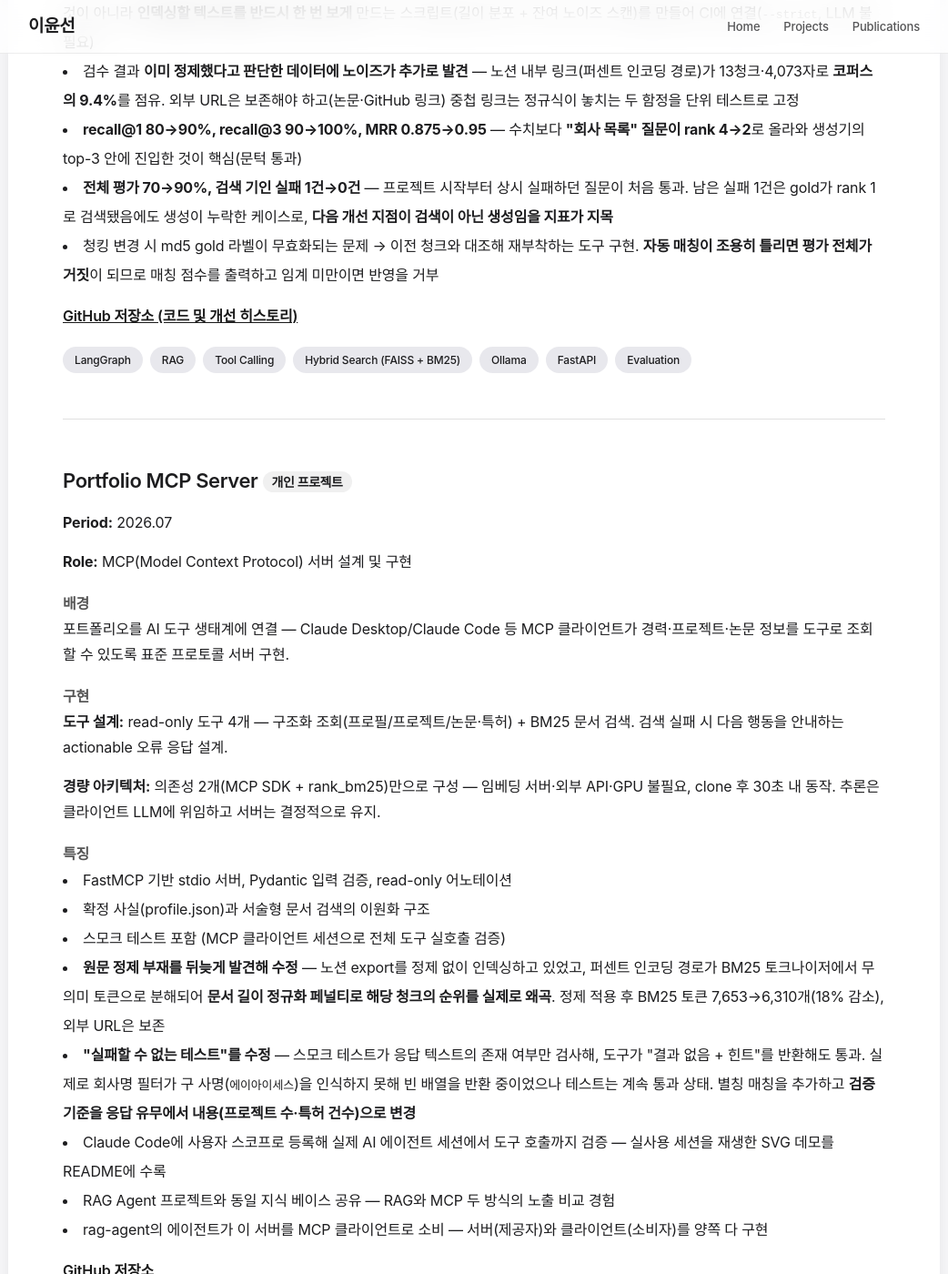
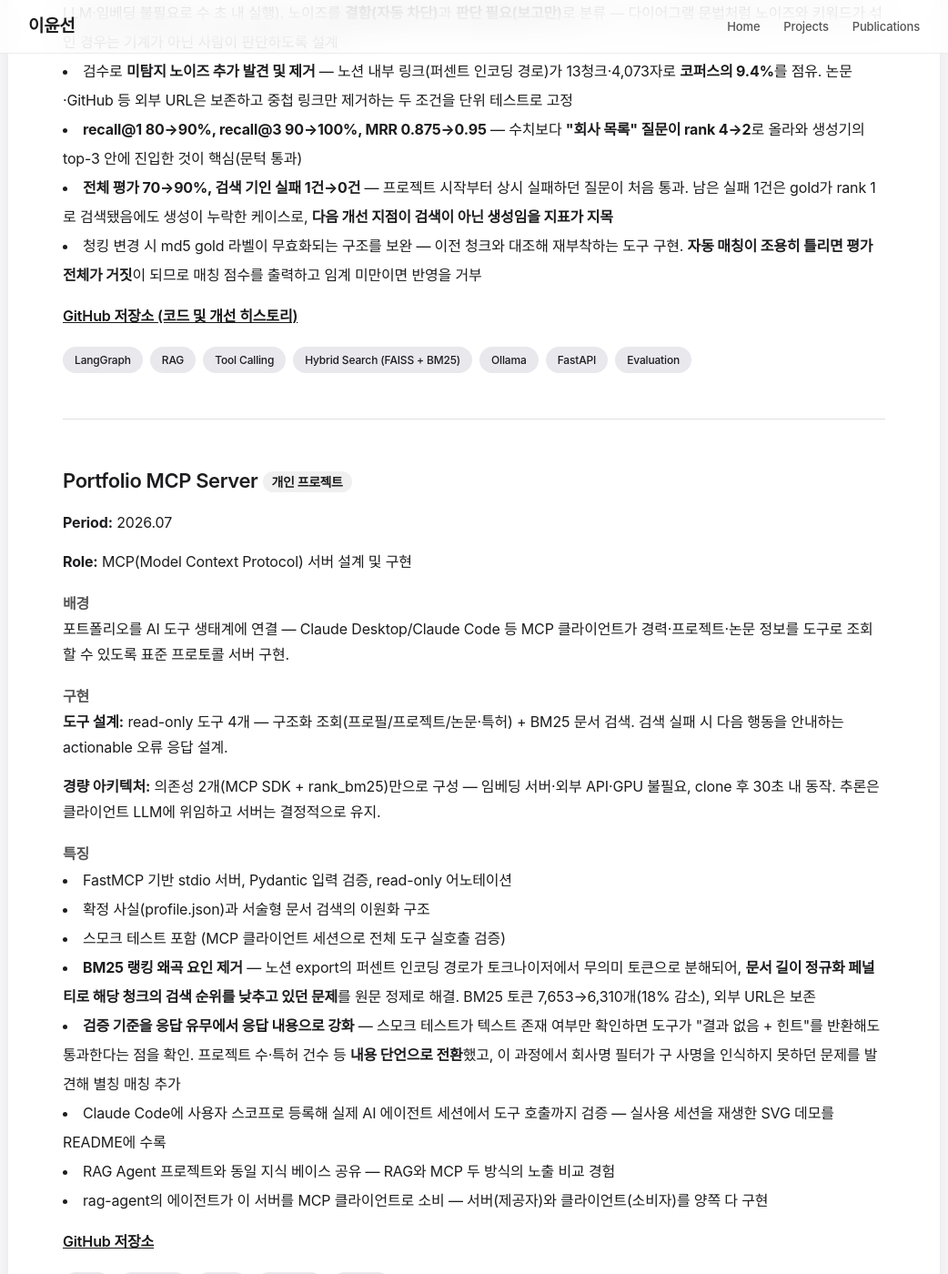
Before and after one commit to ckc5800/ckc5800.github.io, a Jekyll site: the page built from projects.html, in a window 1280 px wide and 1400 px high, scrolled down 11893 px. Shown: the whole window at 91% size, without its empty margins (119-1161 px from the left). Built offline with Jekyll 4.4.1, drawn with Linux system fonts in a browser that asks for light colours; some web fonts are replaced; some of the changed text lies outside the part shown.

Commit message:
Reframe project cards to outcome-focused wording
공개 포트폴리오는 맥락 없이 문장 단위로 읽히는 곳이라, 과정에 대한
자기평가 대신 구축한 역량과 결과로 서술한다. 사실관계와 수치는 그대로.

- RAG: "순서 실수였다" → "데이터 품질 검수 자동화" (결함/판단 필요 분류 포함)
- MCP: "정제 부재를 뒤늦게 발견" → "BM25 랭킹 왜곡 요인 제거"
- MCP: "실패할 수 없는 테스트" → "검증 기준을 응답 유무에서 내용으로 강화"

Co-Authored-By: Claude Opus 5 <noreply@anthropic.com>

```diff
--- a/projects.html
+++ b/projects.html
@@ -436,11 +436,11 @@ title: Projects
         <li>평가를 검색/생성으로 분리 — 질문별 gold 청크를 라벨링해 retrieval recall@k를 LLM 없이 결정적으로 측정, 유일한 상시 실패("회사 목록" 질문)가 검색 기인임을 처음으로 분리 확인</li>
         <li>채점을 정규식 패턴+거부 실패 처리로 강화해 재평가 70% — 틀린 3건이 검색 1건, 생성 2건으로 정확히 분해되어 다음 개선 지점이 지표에서 바로 읽힘</li>
         <li>검색 실패 원인 수정 — 노션 내보내기의 LaTeX 장식이 핵심 청크 임베딩을 오염시킨 것과 BM25 공백 토큰화의 한국어 조사 문제를 찾아, 마크다운 정제 + 문자 bigram 토크나이저로 recall@1 70→80%, recall@6 90→100% 개선 (rank 4는 생성기의 top-3 밖이라 남은 한계까지 기록)</li>
-        <li><strong>데이터 검수 단계를 0단계로 추가</strong> — 위 정제가 파이프라인 <em>마지막</em>에 들어가 있던 것이 순서 실수였다는 점을 인지. 노이즈를 예측하는 것이 아니라 <strong>인덱싱할 텍스트를 반드시 한 번 보게</strong> 만드는 스크립트(길이 분포 + 잔여 노이즈 스캔)를 만들어 CI에 연결(<code>--strict</code>, LLM 불필요)</li>
-        <li>검수 결과 <strong>이미 정제했다고 판단한 데이터에 노이즈가 추가로 발견</strong> — 노션 내부 링크(퍼센트 인코딩 경로)가 13청크·4,073자로 <strong>코퍼스의 9.4%</strong>를 점유. 외부 URL은 보존해야 하고(논문·GitHub 링크) 중첩 링크는 정규식이 놓치는 두 함정을 단위 테스트로 고정</li>
+        <li><strong>데이터 품질 검수 자동화</strong> — 인덱싱 대상 텍스트의 길이 분포와 잔여 노이즈 패턴을 스캔하는 검수 단계를 구축해 CI에 연결(<code>--strict</code>, LLM·임베딩 불필요로 수 초 내 실행). 노이즈를 <strong>결함(자동 차단)</strong>과 <strong>판단 필요(보고만)</strong>로 분류 — 다이어그램 문법처럼 노이즈와 키워드가 섞인 경우는 기계가 아닌 사람이 판단하도록 설계</li>
+        <li>검수로 <strong>미탐지 노이즈 추가 발견 및 제거</strong> — 노션 내부 링크(퍼센트 인코딩 경로)가 13청크·4,073자로 <strong>코퍼스의 9.4%</strong>를 점유. 논문·GitHub 등 외부 URL은 보존하고 중첩 링크만 제거하는 두 조건을 단위 테스트로 고정</li>
         <li><strong>recall@1 80→90%, recall@3 90→100%, MRR 0.875→0.95</strong> — 수치보다 <strong>"회사 목록" 질문이 rank 4→2</strong>로 올라와 생성기의 top-3 안에 진입한 것이 핵심(문턱 통과)</li>
         <li><strong>전체 평가 70→90%, 검색 기인 실패 1건→0건</strong> — 프로젝트 시작부터 상시 실패하던 질문이 처음 통과. 남은 실패 1건은 gold가 rank 1로 검색됐음에도 생성이 누락한 케이스로, <strong>다음 개선 지점이 검색이 아닌 생성임을 지표가 지목</strong></li>
-        <li>청킹 변경 시 md5 gold 라벨이 무효화되는 문제 → 이전 청크와 대조해 재부착하는 도구 구현. <strong>자동 매칭이 조용히 틀리면 평가 전체가 거짓</strong>이 되므로 매칭 점수를 출력하고 임계 미만이면 반영을 거부</li>
+        <li>청킹 변경 시 md5 gold 라벨이 무효화되는 구조를 보완 — 이전 청크와 대조해 재부착하는 도구 구현. <strong>자동 매칭이 조용히 틀리면 평가 전체가 거짓</strong>이 되므로 매칭 점수를 출력하고 임계 미만이면 반영을 거부</li>
     </ul>
 
     <p style="margin-top: 15px;"><a href="https://github.com/ckc5800/rag-agent" target="_blank" style="color: #1a1a1a; font-weight: 600;">GitHub 저장소 (코드 및 개선 히스토리)</a></p>
@@ -475,8 +475,8 @@ title: Projects
         <li>FastMCP 기반 stdio 서버, Pydantic 입력 검증, read-only 어노테이션</li>
         <li>확정 사실(profile.json)과 서술형 문서 검색의 이원화 구조</li>
         <li>스모크 테스트 포함 (MCP 클라이언트 세션으로 전체 도구 실호출 검증)</li>
-        <li><strong>원문 정제 부재를 뒤늦게 발견해 수정</strong> — 노션 export를 정제 없이 인덱싱하고 있었고, 퍼센트 인코딩 경로가 BM25 토크나이저에서 무의미 토큰으로 분해되어 <strong>문서 길이 정규화 페널티로 해당 청크의 순위를 실제로 왜곡</strong>. 정제 적용 후 BM25 토큰 7,653→6,310개(18% 감소), 외부 URL은 보존</li>
-        <li><strong>"실패할 수 없는 테스트"를 수정</strong> — 스모크 테스트가 응답 텍스트의 존재 여부만 검사해, 도구가 "결과 없음 + 힌트"를 반환해도 통과. 실제로 회사명 필터가 구 사명(<code>에이아이세스</code>)을 인식하지 못해 빈 배열을 반환 중이었으나 테스트는 계속 통과 상태. 별칭 매칭을 추가하고 <strong>검증 기준을 응답 유무에서 내용(프로젝트 수·특허 건수)으로 변경</strong></li>
+        <li><strong>BM25 랭킹 왜곡 요인 제거</strong> — 노션 export의 퍼센트 인코딩 경로가 토크나이저에서 무의미 토큰으로 분해되어, <strong>문서 길이 정규화 페널티로 해당 청크의 검색 순위를 낮추고 있던 문제</strong>를 원문 정제로 해결. BM25 토큰 7,653→6,310개(18% 감소), 외부 URL은 보존</li>
+        <li><strong>검증 기준을 응답 유무에서 응답 내용으로 강화</strong> — 스모크 테스트가 텍스트 존재 여부만 확인하면 도구가 "결과 없음 + 힌트"를 반환해도 통과한다는 점을 확인. 프로젝트 수·특허 건수 등 <strong>내용 단언으로 전환</strong>했고, 이 과정에서 회사명 필터가 구 사명을 인식하지 못하던 문제를 발견해 별칭 매칭 추가</li>
         <li>Claude Code에 사용자 스코프로 등록해 실제 AI 에이전트 세션에서 도구 호출까지 검증 — 실사용 세션을 재생한 SVG 데모를 README에 수록</li>
         <li>RAG Agent 프로젝트와 동일 지식 베이스 공유 — RAG와 MCP 두 방식의 노출 비교 경험</li>
         <li>rag-agent의 에이전트가 이 서버를 MCP 클라이언트로 소비 — 서버(제공자)와 클라이언트(소비자)를 양쪽 다 구현</li>
```
